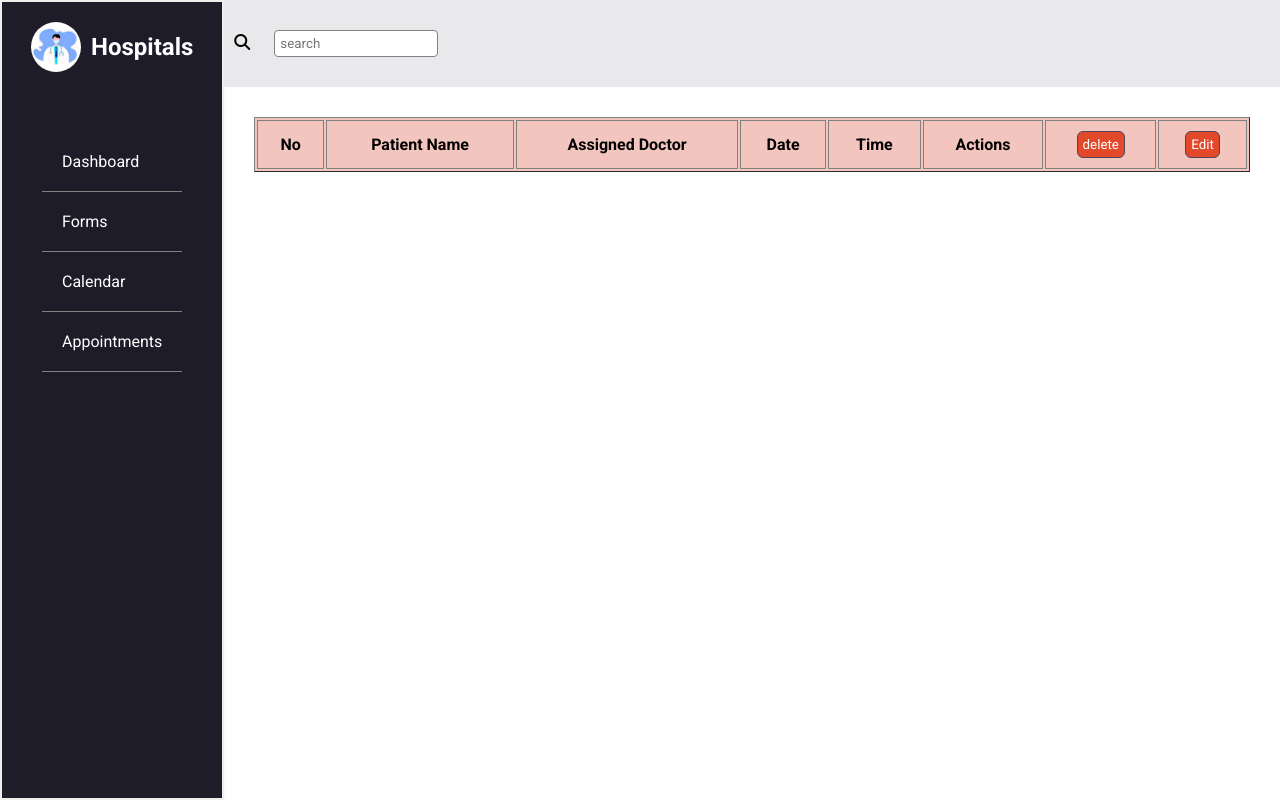
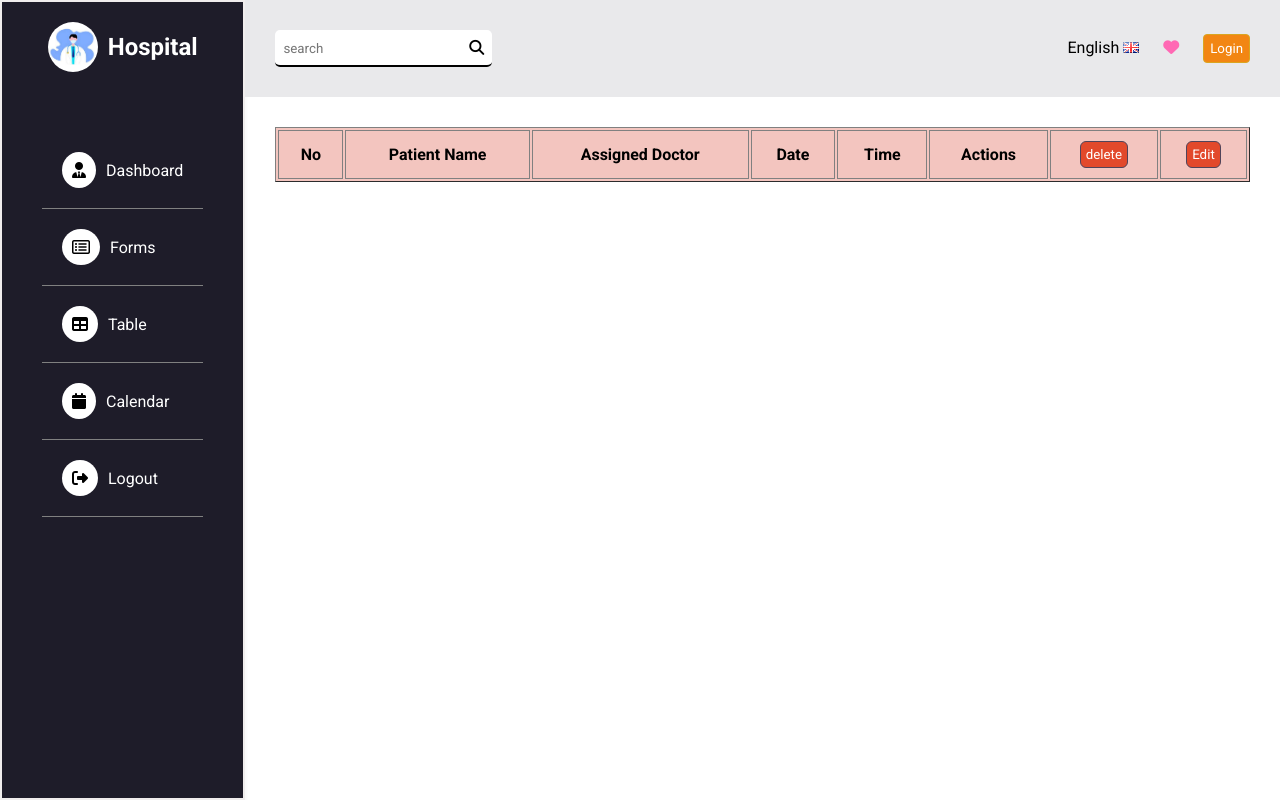
Before and after one commit to deepadangi01/Dashboard-Javscript, a plain HTML site: page table.html in a window 1280 px wide. Drawn offline with Linux system fonts and the light colour scheme; no server answers.

Commit message:
changed project

```diff
--- a/style.css
+++ b/style.css
@@ -7,17 +7,49 @@
 
 }
 .header{
-    padding:10px;
+    padding:30px;
     position: sticky;
     top: 0;
     background-color: rgb(233, 233, 235);
+    display: flex;
+    align-items: center;
+    justify-content: space-between;
 
 }
+.header .login span{
+padding:10px 20px;
+}
+.login button{
+    border: 1px solid goldenrod;
+    background-color: rgb(242, 134, 19);
+    color:white;
+    padding:6px;
+    border-radius: 4px;
+}
+.login i{
+    margin-right: 20px;
+    color:hotpink;
+}
+.login i:hover{
+    color:rgb(245, 87, 34);
+}
 .header input{
-    margin: 20px;
-    padding:5px;
-    border-radius: 4px;
-    border: 1px solid grey;
+    border: none;
+
+
+}
+input:focus{
+    outline:none;
+}
+.header .search{
+    background-color: white;
+    border-bottom: 2px solid black;
+    padding:8px;
+    border-radius: 5px;
+}
+.search i{
+    padding-left: 30px;
+    font-size: 15px;
 }
 
 
@@ -93,6 +125,9 @@ ul li i:hover{
  height: fit-content;
  padding:20px;
 
+}
+.img-box .box progress{
+    height: 3px;
 }
 .box .icon i{
     background-color:rgb(47, 46, 46, 0.1);
--- a/table.html
+++ b/table.html
@@ -16,22 +16,38 @@
         <div class="content1">
             <div class="logo">
                 <img src="image/logo.jfif" alt="">
-                <h2> Hospitals</h2>
+                <h2> Hospital</h2>
             </div>
             <ul>
-                <li class="big"><a href="index.html">Dashboard</a></li>
-                <li><a href="form.html" target="_blank">Forms</a></li>
-                <li>Calendar</li>
-                <li>Appointments</li>
+                <li class="big"><i class="fa-solid fa-user-tie"></i><a href="#">Dashboard</a></li>
+                <li><i class="fa-regular fa-rectangle-list"></i><a href="form.html" target="_blank">Forms</a></li>
+                <li><i class="fa-solid fa-table"></i><a href="table.html">Table</a></li>
+                <li><i class="fa-solid fa-calendar"></i><a href="#">Calendar</a></li>
+                <li><i class="fa-solid fa-right-from-bracket"></i><a href="#">Logout</a></li>
+
 
             </ul>
         </div>
         <div class="content2">
             <nav class="header">
-                <label for="search"><i class="fa-solid fa-magnifying-glass"></i></label>
-                <input type="search" name="search" id="srch" placeholder="search">
+               <div class="search">
+                <input type="search" name="search" id="srch" placeholder="search" >
+                <i class="fa-solid fa-magnifying-glass"></i>
+               </div>
+
+
+                <div class="login">
+                  <span>English <img src="image/gb.png" alt="">  </span>
+
+                  <i class="fa-solid fa-heart"></i>
+
+                  <button>Login</button>
+
+                </div>
+
 
             </nav>
+
             <div class="table-box">
 
             <table border="1">
```
Also changed, not shown: form.html (+22 -7 lines), index.html (+17 -3 lines).
